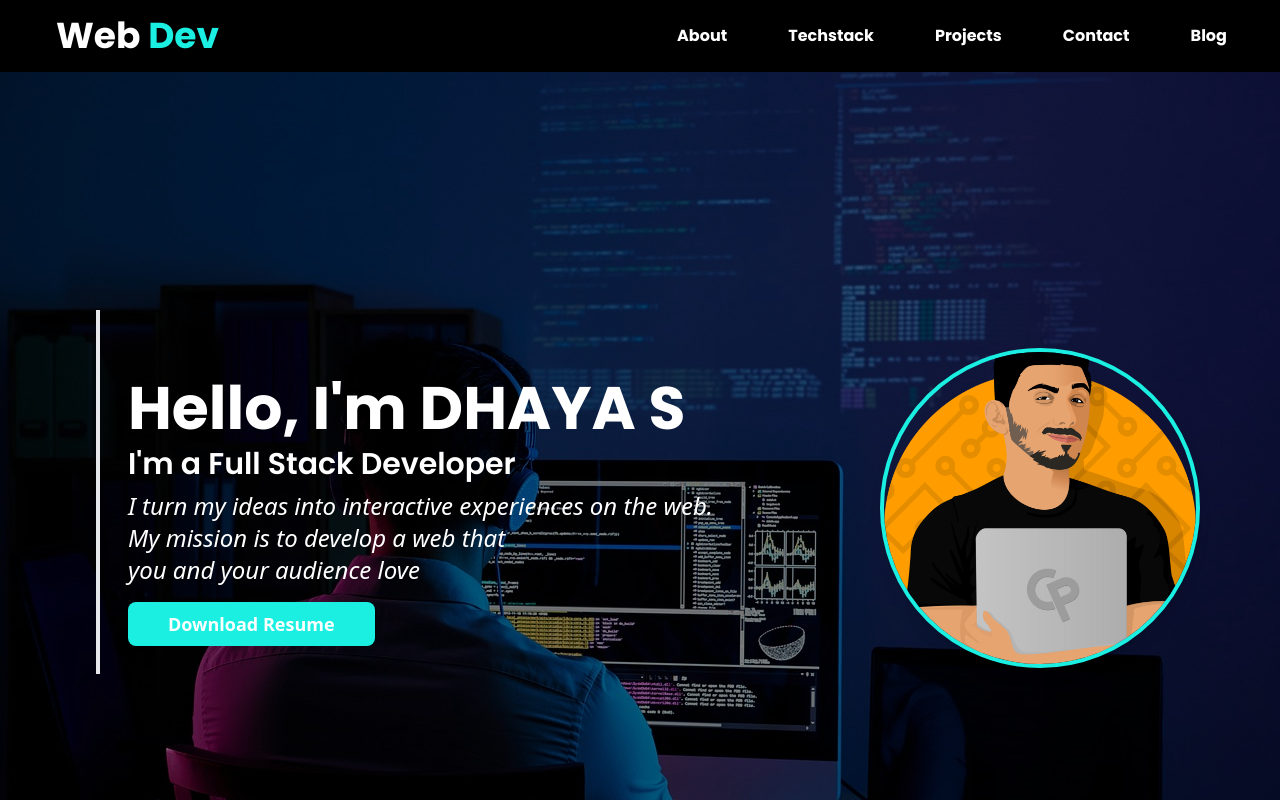
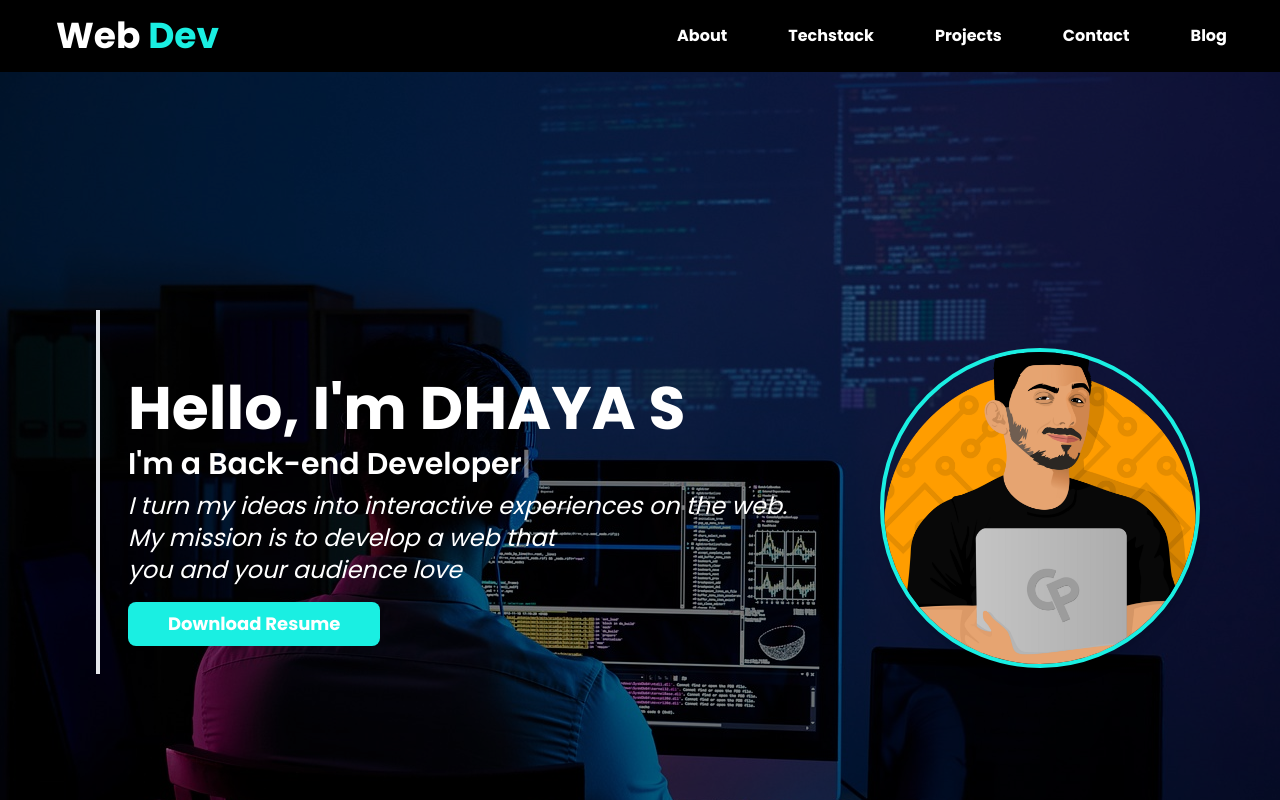
Before and after one commit to DHAYA9687/New-portfolio, a React (Vite) app: page / in a window 1280 px wide. Shown: the top 800 px of the page. Built offline with nearby package versions, Linux system fonts and the light colour scheme.

Commit message:
updated:typing effect

```diff
--- a/package.json
+++ b/package.json
@@ -15,7 +15,8 @@
     "react": "^18.3.1",
     "react-dom": "^18.3.1",
     "react-icons": "^5.3.0",
-    "react-scroll": "^1.9.0"
+    "react-scroll": "^1.9.0",
+    "typed.js": "^2.1.0"
   },
   "devDependencies": {
     "@eslint/js": "^9.9.0",
--- a/src/App.jsx
+++ b/src/App.jsx
@@ -7,7 +7,7 @@ import Projects from "./components/Projects";
 import TechStack from "./components/TechStack";
 function App() {
   return (
-    <div className="bg-gray-900">
+    <div className="bg-gray-900 font-poppins">
       <Header />
       <Landing />
       <TechStack />
--- a/src/components/Landing.jsx
+++ b/src/components/Landing.jsx
@@ -1,8 +1,33 @@
-// import React from "react";
+import React, { useEffect, useRef } from "react";
 import { Element } from "react-scroll";
+import Typed from "typed.js";
 import img1 from "../assets/profilepic.png";
 import "./Landing.css";
+
 const Landing = () => {
+  // Create a ref to target the typing element
+  const typingRef = useRef(null);
+
+  // Initialize Typed.js inside useEffect to ensure the element exists
+  useEffect(() => {
+    const options = {
+      strings: ["Front-end Developer", "Back-end Developer"],
+      typeSpeed: 50,
+      backSpeed: 30,
+      loop: true,
+      backDelay: 1500,
+      showCursor: true,
+    };
+
+    // Check if the ref exists before initializing Typed.js
+    if (typingRef.current) {
+      const typed = new Typed(typingRef.current, options);
+      return () => {
+        typed.destroy(); // Clean up to prevent memory leaks
+      };
+    }
+  }, []);
+
   return (
     <Element
       name="home"
@@ -24,7 +49,9 @@ const Landing = () => {
           </h1>
         </div>
         <div className="text-white font-semibold pb-2 font-poppins text-xl sm:text-lg md:text-2xl lg:text-3xl">
-          <h1>I'm a Full Stack Developer</h1>
+          <h1>
+            I'm a <span ref={typingRef}></span> {/* Ref used for Typed.js */}
+          </h1>
         </div>
         <div className="text-white italic text-lg sm:text-base md:text-xl lg:text-2xl">
           <h1>I turn my ideas into interactive experiences on the web.</h1>
```
Also changed, not shown: 1 other file (tests, documents, lock files or other folders).
